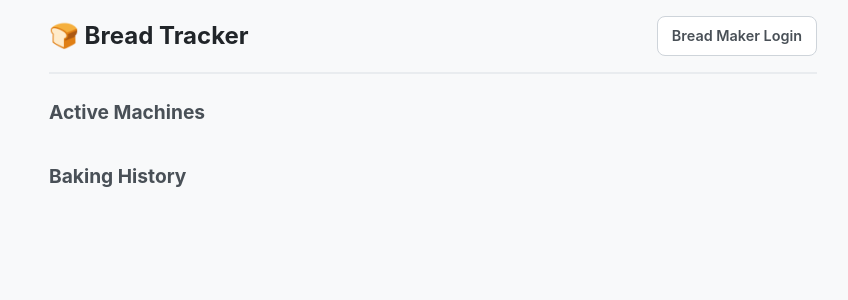
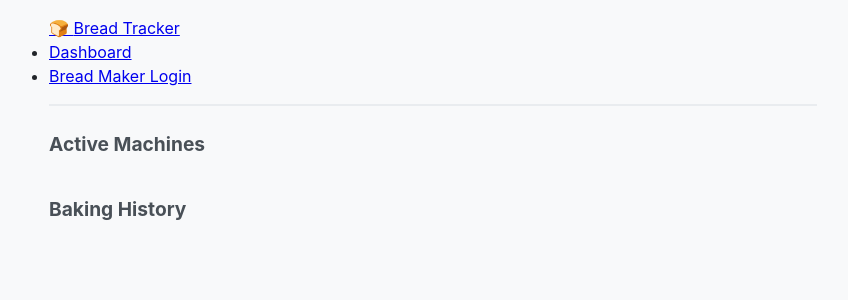
Before and after one commit to emmanorling/bread, a Django app: template tracker/templates/dashboard.html in a window 1280 px wide. Shown: the top 300 px of the page, without its empty margins (207-1055 px from the left). Run offline with Django 3.2, Linux system fonts and the light colour scheme; the template is opened without the code that fills it, so the values that code supplies are empty.

Commit message:
Changing buttons to menu bar

```diff
--- a/tracker/templates/dashboard.html
+++ b/tracker/templates/dashboard.html
@@ -13,37 +13,51 @@
 
 <body>
 
-    <header>
-        <h1>🍞 Bread Tracker</h1>
-
-        <div class="header-actions">
-            {% if user.is_authenticated %}
-		<a href="{% url 'edit_profile' %}" class="btn btn-outline">
-		    👤 Profile
+    <header class="navbar">
+	<div class="nav-container">
+	    <!-- Brand / Home Link -->
+	    <a href="{% url 'dashboard' %}" class="nav-brand">
+		🍞 <span>Bread Tracker</span>
 	    </a>
 
+	    <!-- Menu Links -->
+	    <nav class="nav-menu">
+		<ul class="nav-links">
+		    <li>
+			<a href="{% url 'dashboard' %}" class="nav-link">Dashboard</a>
+		    </li>
+
+		    {% if user.is_authenticated %}
+			<!-- User Dropdown Menu -->
+			<li class="nav-dropdown">
+			    <a href="#" class="nav-link dropdown-toggle">
+				👤 {{ user.username }} <span class="arrow">▾</span>
+			    </a>
+			    <ul class="dropdown-menu">
 				{% if perms.tracker.add_breadmachine %}
-                    <a href="{% url 'add_machine' %}" class="btn btn-outline">+ Add Machine</a>
+				    <li>
+					<a href="{% url 'add_machine' %}" class="nav-link">🤖Add Machine</a>
+				    </li>
 				{% endif %}
 
-		{% if perms.tracker.add_loaf %}
-		    {% if has_idle_machines %}
-			<a href="{% url 'add_loaf' %}" class="btn btn-primary">+ Start New Loaf</a>
+				<li><a href="{% url 'edit_profile' %}">⚙️ Edit Profile</a></li>
+				<li><a href="{% url 'change_password' %}">🔒 Change Password</a></li>
+				<li class="dropdown-divider"></li>
+				<li>
+				    <form method="post" action="/admin/logout/?next=/" style="margin: 0;">
+					{% csrf_token %}
+					<button type="submit" class="dropdown-btn">🚪 Log Out</button>
+				    </form>
+				</li>
+			    </ul>
+			</li>
 		    {% else %}
-			<button class="btn btn-disabled" disabled title="All machines are currently baking!">
-			    + Start New Loaf (All Busy)
-			</button>
+			<li>
+			    <a href="/admin/login/?next=/">Bread Maker Login</a>
+			</li>
 		    {% endif %}
-		{% endif %}
-		<form action="{% url 'admin:logout' %}?next=/ " method="post" style="display: inline;">
-		    {% csrf_token %}
-		    <button type="submit" class="btn btn-link-subtle" title="Logged in as {{ user.username }}">
-			Logout ({{ user.username }})
-		    </button>
-		</form>
-            {% else %}
-                <a href="/admin/login/?next=/" class="btn btn-outline">Bread Maker Login</a>
-            {% endif %}
+		</ul>
+	    </nav>
 	</div>
     </header>
 
@@ -73,12 +87,10 @@
 		    {% endfor %}
 		{% else %}
 		    <!-- MACHINE IS IDLE -->
+		    {% if perms.tracker.add_loaf %}
+			<a href="{% url 'add_loaf' %}?machine_id={{ machine.id }}"><p><em>Idle / Available</em></p></a>
+		    {% else %}
 			<p><em>Idle / Available</em></p>
-
-		    {% if perms.tracker.add_loaf %}
-			<a href="{% url 'add_loaf' %}?machine_id={{ machine.id }}" class="btn btn-secondary btn-sm" style="margin-top: 12px;">
-			    + Start Loaf Here
-			</a>
 		    {% endif %}
 		{% endif %}
 	    </div>
```
Lines whose indentation alone changed are shown as unchanged.
